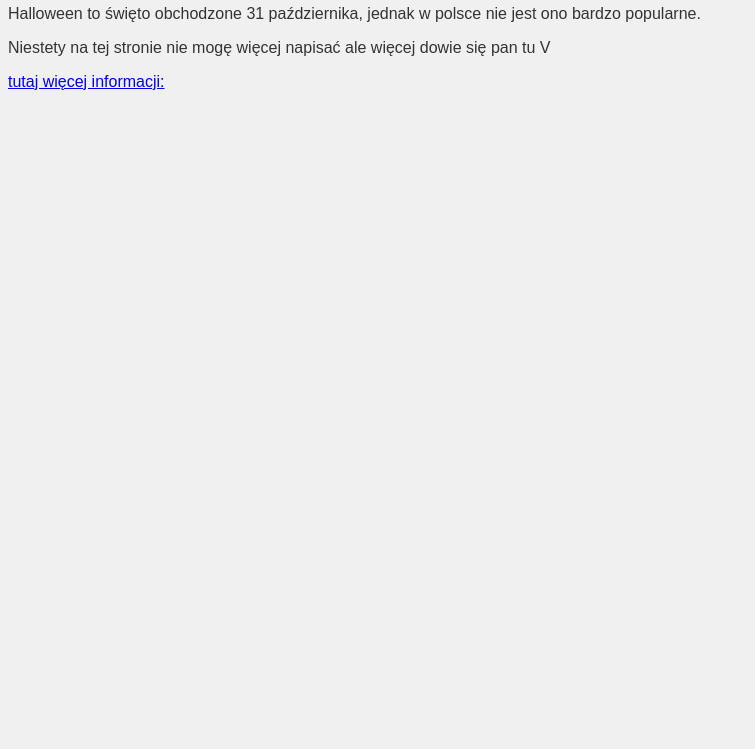
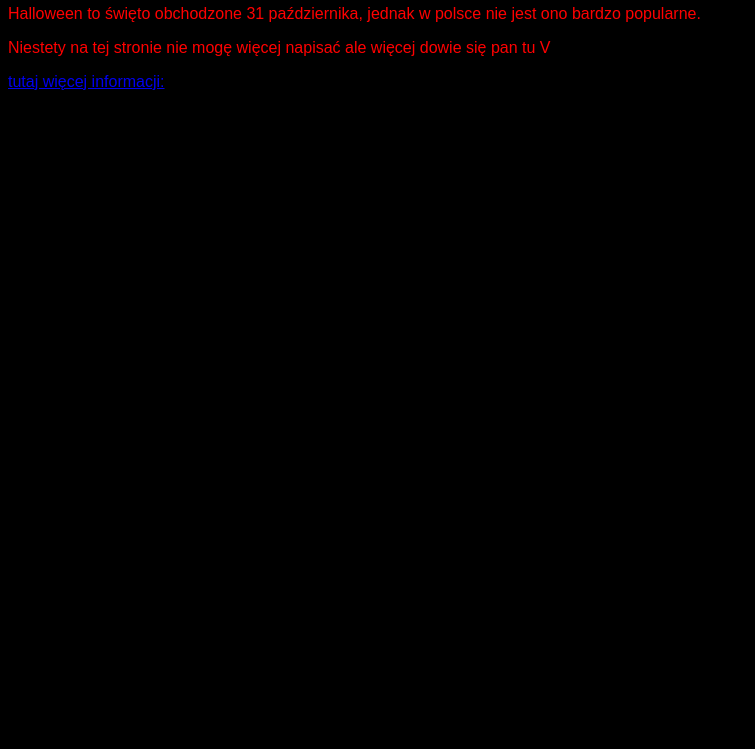
Before and after one commit to PawelekP/Halloween, a plain HTML site: page index.html in a window 1280 px wide. Shown: the part 51-800 px from the top of the page, without its empty margins (0-755 px from the left). Drawn offline with Linux system fonts and the light colour scheme.

Commit message:
Update index.html

```diff
--- a/index.html
+++ b/index.html
@@ -1,9 +1,9 @@
 <html>
     <style>
         body {
-            background-color: #f0f0f0; /* Kolor tła */
-            color: #333; /* Kolor czcionki */
-            font-family: Arial, sans-serif; /* Wybór rodzaju czcionki */
+            background-color: black;
+            color: red;
+            font-family: Arial, sans-serif;
         }
     </style>
 <body>
```
